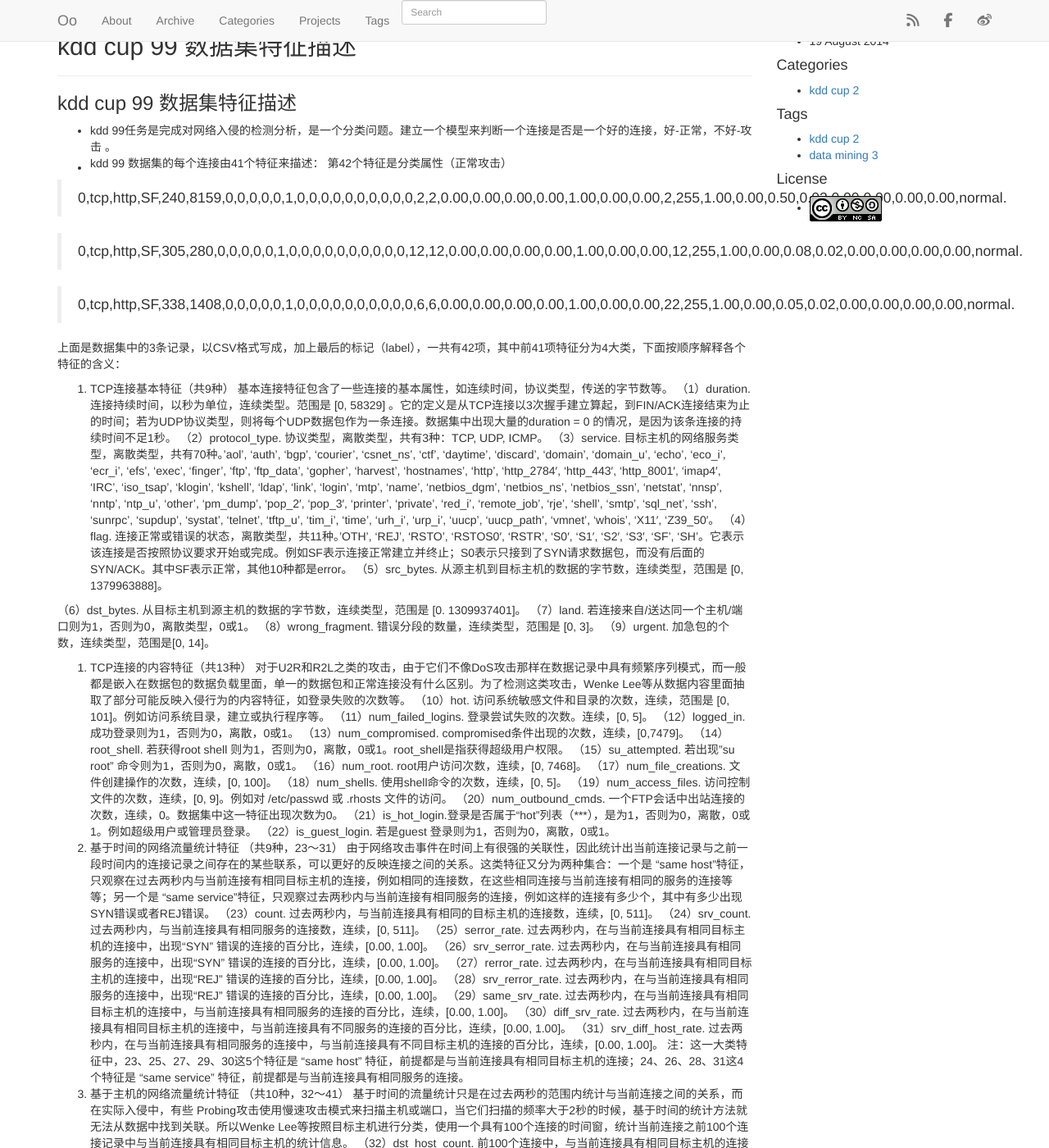
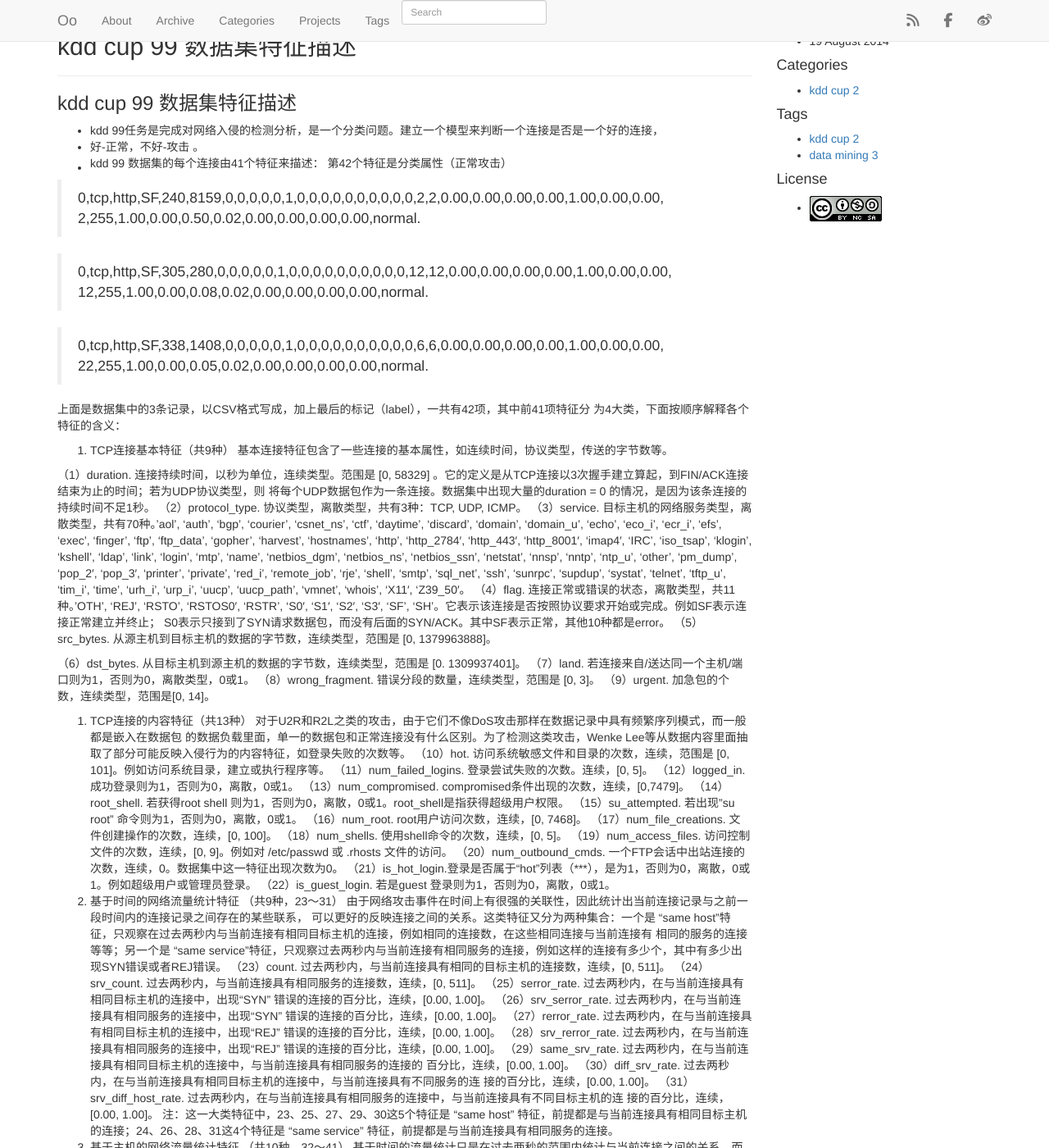
Before and after one commit to anicy/anicy.github.io, a Jekyll site: the page built from _posts/2014-08-19-kdd-data-describe.md, in a window 1280 px wide and 1400 px high. Shown: the whole window at 82% size. Built offline with Jekyll 4.4.1, drawn with Linux system fonts in a browser that asks for light colours; nearby versions of some CDN libraries; library files that are not in the unit come from our copies; Markdown is read by kramdown in place of the engine named in the settings; comment, search, counter and statistics services are not loaded; some of the changed text lies outside the part shown.

Commit message:
Update 2014-08-19-kdd-data-describe.md

```diff
--- a/_posts/2014-08-19-kdd-data-describe.md
+++ b/_posts/2014-08-19-kdd-data-describe.md
@@ -9,22 +9,33 @@ tags: [kdd cup,data mining]
 
 ### kdd cup 99 数据集特征描述
 
-- kdd 99任务是完成对网络入侵的检测分析，是一个分类问题。建立一个模型来判断一个连接是否是一个好的连接，好-正常，不好-攻击  。
+- kdd 99任务是完成对网络入侵的检测分析，是一个分类问题。建立一个模型来判断一个连接是否是一个好的连接，
+- 好-正常，不好-攻击  。
 - kdd 99 数据集的每个连接由41个特征来描述： 第42个特征是分类属性（正常|攻击）
 
->0,tcp,http,SF,240,8159,0,0,0,0,0,1,0,0,0,0,0,0,0,0,0,0,2,2,0.00,0.00,0.00,0.00,1.00,0.00,0.00,2,255,1.00,0.00,0.50,0.02,0.00,0.00,0.00,0.00,normal.
+>0,tcp,http,SF,240,8159,0,0,0,0,0,1,0,0,0,0,0,0,0,0,0,0,2,2,0.00,0.00,0.00,0.00,1.00,0.00,0.00,
+2,255,1.00,0.00,0.50,0.02,0.00,0.00,0.00,0.00,normal.
 
->0,tcp,http,SF,305,280,0,0,0,0,0,1,0,0,0,0,0,0,0,0,0,0,12,12,0.00,0.00,0.00,0.00,1.00,0.00,0.00,12,255,1.00,0.00,0.08,0.02,0.00,0.00,0.00,0.00,normal.
+>0,tcp,http,SF,305,280,0,0,0,0,0,1,0,0,0,0,0,0,0,0,0,0,12,12,0.00,0.00,0.00,0.00,1.00,0.00,0.00,
+12,255,1.00,0.00,0.08,0.02,0.00,0.00,0.00,0.00,normal.
 
->0,tcp,http,SF,338,1408,0,0,0,0,0,1,0,0,0,0,0,0,0,0,0,0,6,6,0.00,0.00,0.00,0.00,1.00,0.00,0.00,22,255,1.00,0.00,0.05,0.02,0.00,0.00,0.00,0.00,normal.
+>0,tcp,http,SF,338,1408,0,0,0,0,0,1,0,0,0,0,0,0,0,0,0,0,6,6,0.00,0.00,0.00,0.00,1.00,0.00,0.00,
+22,255,1.00,0.00,0.05,0.02,0.00,0.00,0.00,0.00,normal.
 
-上面是数据集中的3条记录，以CSV格式写成，加上最后的标记（label），一共有42项，其中前41项特征分为4大类，下面按顺序解释各个特征的含义：
+上面是数据集中的3条记录，以CSV格式写成，加上最后的标记（label），一共有42项，其中前41项特征分
+为4大类，下面按顺序解释各个特征的含义：
 1. TCP连接基本特征（共9种）
 基本连接特征包含了一些连接的基本属性，如连续时间，协议类型，传送的字节数等。
-（1）duration. 连接持续时间，以秒为单位，连续类型。范围是 [0, 58329] 。它的定义是从TCP连接以3次握手建立算起，到FIN/ACK连接结束为止的时间；若为UDP协议类型，则将每个UDP数据包作为一条连接。数据集中出现大量的duration = 0 的情况，是因为该条连接的持续时间不足1秒。
+
+（1）duration. 连接持续时间，以秒为单位，连续类型。范围是 [0, 58329] 。它的定义是从TCP连接以3次握手建立算起，到FIN/ACK连接结束为止的时间；若为UDP协议类型，则
+将每个UDP数据包作为一条连接。数据集中出现大量的duration = 0 的情况，是因为该条连接的持续时间不足1秒。
 （2）protocol_type. 协议类型，离散类型，共有3种：TCP, UDP, ICMP。
-（3）service. 目标主机的网络服务类型，离散类型，共有70种。’aol’, ‘auth’, ‘bgp’, ‘courier’, ‘csnet_ns’, ‘ctf’, ‘daytime’, ‘discard’, ‘domain’, ‘domain_u’, ‘echo’, ‘eco_i’, ‘ecr_i’, ‘efs’, ‘exec’, ‘finger’, ‘ftp’, ‘ftp_data’, ‘gopher’, ‘harvest’, ‘hostnames’, ‘http’, ‘http_2784′, ‘http_443′, ‘http_8001′, ‘imap4′, ‘IRC’, ‘iso_tsap’, ‘klogin’, ‘kshell’, ‘ldap’, ‘link’, ‘login’, ‘mtp’, ‘name’, ‘netbios_dgm’, ‘netbios_ns’, ‘netbios_ssn’, ‘netstat’, ‘nnsp’, ‘nntp’, ‘ntp_u’, ‘other’, ‘pm_dump’, ‘pop_2′, ‘pop_3′, ‘printer’, ‘private’, ‘red_i’, ‘remote_job’, ‘rje’, ‘shell’, ‘smtp’, ‘sql_net’, ‘ssh’, ‘sunrpc’, ‘supdup’, ‘systat’, ‘telnet’, ‘tftp_u’, ‘tim_i’, ‘time’, ‘urh_i’, ‘urp_i’, ‘uucp’, ‘uucp_path’, ‘vmnet’, ‘whois’, ‘X11′, ‘Z39_50′。
-（4）flag. 连接正常或错误的状态，离散类型，共11种。’OTH’, ‘REJ’, ‘RSTO’, ‘RSTOS0′, ‘RSTR’, ‘S0′, ‘S1′, ‘S2′, ‘S3′, ‘SF’, ‘SH’。它表示该连接是否按照协议要求开始或完成。例如SF表示连接正常建立并终止；S0表示只接到了SYN请求数据包，而没有后面的SYN/ACK。其中SF表示正常，其他10种都是error。
+（3）service. 目标主机的网络服务类型，离散类型，共有70种。’aol’, ‘auth’, ‘bgp’, ‘courier’,
+‘csnet_ns’, ‘ctf’, ‘daytime’, ‘discard’, ‘domain’, ‘domain_u’, ‘echo’, ‘eco_i’, ‘ecr_i’,
+‘efs’, ‘exec’, ‘finger’, ‘ftp’, ‘ftp_data’, ‘gopher’, ‘harvest’, ‘hostnames’, ‘http’, ‘http_2784′, ‘http_443′, ‘http_8001′, ‘imap4′, ‘IRC’, ‘iso_tsap’, ‘klogin’, ‘kshell’, ‘ldap’, ‘link’, ‘login’, ‘mtp’, ‘name’, ‘netbios_dgm’, ‘netbios_ns’, ‘netbios_ssn’, ‘netstat’, ‘nnsp’, ‘nntp’, ‘ntp_u’, ‘other’, ‘pm_dump’, ‘pop_2′, ‘pop_3′, ‘printer’, ‘private’, ‘red_i’, ‘remote_job’, ‘rje’, ‘shell’, ‘smtp’, ‘sql_net’, ‘ssh’, ‘sunrpc’, ‘supdup’, ‘systat’, ‘telnet’, ‘tftp_u’, ‘tim_i’, ‘time’, ‘urh_i’, ‘urp_i’, ‘uucp’, ‘uucp_path’, ‘vmnet’, ‘whois’, ‘X11′, ‘Z39_50′。
+（4）flag. 连接正常或错误的状态，离散类型，共11种。’OTH’, ‘REJ’, ‘RSTO’, ‘RSTOS0′, ‘RSTR’, ‘S0′, ‘S1′,
+‘S2′, ‘S3′, ‘SF’, ‘SH’。它表示该连接是否按照协议要求开始或完成。例如SF表示连接正常建立并终止；
+S0表示只接到了SYN请求数据包，而没有后面的SYN/ACK。其中SF表示正常，其他10种都是error。
 （5）src_bytes. 从源主机到目标主机的数据的字节数，连续类型，范围是 [0, 1379963888]。
 
 <!--more-->
@@ -33,7 +44,8 @@ tags: [kdd cup,data mining]
 （8）wrong_fragment. 错误分段的数量，连续类型，范围是 [0, 3]。
 （9）urgent. 加急包的个数，连续类型，范围是[0, 14]。
 2. TCP连接的内容特征（共13种）
-对于U2R和R2L之类的攻击，由于它们不像DoS攻击那样在数据记录中具有频繁序列模式，而一般都是嵌入在数据包的数据负载里面，单一的数据包和正常连接没有什么区别。为了检测这类攻击，Wenke Lee等从数据内容里面抽取了部分可能反映入侵行为的内容特征，如登录失败的次数等。
+对于U2R和R2L之类的攻击，由于它们不像DoS攻击那样在数据记录中具有频繁序列模式，而一般都是嵌入在数据包
+的数据负载里面，单一的数据包和正常连接没有什么区别。为了检测这类攻击，Wenke Lee等从数据内容里面抽取了部分可能反映入侵行为的内容特征，如登录失败的次数等。
 （10）hot. 访问系统敏感文件和目录的次数，连续，范围是 [0, 101]。例如访问系统目录，建立或执行程序等。
 （11）num_failed_logins. 登录尝试失败的次数。连续，[0, 5]。
 （12）logged_in. 成功登录则为1，否则为0，离散，0或1。
@@ -48,28 +60,37 @@ tags: [kdd cup,data mining]
 （21）is_hot_login.登录是否属于“hot”列表（***），是为1，否则为0，离散，0或1。例如超级用户或管理员登录。
 （22）is_guest_login. 若是guest 登录则为1，否则为0，离散，0或1。
 3. 基于时间的网络流量统计特征 （共9种，23～31）
-由于网络攻击事件在时间上有很强的关联性，因此统计出当前连接记录与之前一段时间内的连接记录之间存在的某些联系，可以更好的反映连接之间的关系。这类特征又分为两种集合：一个是 “same host”特征，只观察在过去两秒内与当前连接有相同目标主机的连接，例如相同的连接数，在这些相同连接与当前连接有相同的服务的连接等等；另一个是 “same service”特征，只观察过去两秒内与当前连接有相同服务的连接，例如这样的连接有多少个，其中有多少出现SYN错误或者REJ错误。
+由于网络攻击事件在时间上有很强的关联性，因此统计出当前连接记录与之前一段时间内的连接记录之间存在的某些联系，
+可以更好的反映连接之间的关系。这类特征又分为两种集合：一个是 “same host”特征，只观察在过去两秒内与当前连接有相同目标主机的连接，例如相同的连接数，在这些相同连接与当前连接有
+相同的服务的连接等等；另一个是 “same service”特征，只观察过去两秒内与当前连接有相同服务的连接，例如这样的连接有多少个，其中有多少出现SYN错误或者REJ错误。
 （23）count. 过去两秒内，与当前连接具有相同的目标主机的连接数，连续，[0, 511]。
 （24）srv_count. 过去两秒内，与当前连接具有相同服务的连接数，连续，[0, 511]。
 （25）serror_rate. 过去两秒内，在与当前连接具有相同目标主机的连接中，出现“SYN” 错误的连接的百分比，连续，[0.00, 1.00]。
 （26）srv_serror_rate. 过去两秒内，在与当前连接具有相同服务的连接中，出现“SYN” 错误的连接的百分比，连续，[0.00, 1.00]。
 （27）rerror_rate. 过去两秒内，在与当前连接具有相同目标主机的连接中，出现“REJ” 错误的连接的百分比，连续，[0.00, 1.00]。
 （28）srv_rerror_rate. 过去两秒内，在与当前连接具有相同服务的连接中，出现“REJ” 错误的连接的百分比，连续，[0.00, 1.00]。
-（29）same_srv_rate. 过去两秒内，在与当前连接具有相同目标主机的连接中，与当前连接具有相同服务的连接的百分比，连续，[0.00, 1.00]。
-（30）diff_srv_rate. 过去两秒内，在与当前连接具有相同目标主机的连接中，与当前连接具有不同服务的连接的百分比，连续，[0.00, 1.00]。
-（31）srv_diff_host_rate. 过去两秒内，在与当前连接具有相同服务的连接中，与当前连接具有不同目标主机的连接的百分比，连续，[0.00, 1.00]。
+（29）same_srv_rate. 过去两秒内，在与当前连接具有相同目标主机的连接中，与当前连接具有相同服务的连接的
+百分比，连续，[0.00, 1.00]。
+（30）diff_srv_rate. 过去两秒内，在与当前连接具有相同目标主机的连接中，与当前连接具有不同服务的连
+接的百分比，连续，[0.00, 1.00]。
+（31）srv_diff_host_rate. 过去两秒内，在与当前连接具有相同服务的连接中，与当前连接具有不同目标主机的连
+接的百分比，连续，[0.00, 1.00]。
 注：这一大类特征中，23、25、27、29、30这5个特征是 “same host” 特征，前提都是与当前连接具有相同目标主机的连接；24、26、28、31这4个特征是 “same service” 特征，前提都是与当前连接具有相同服务的连接。
 4. 基于主机的网络流量统计特征 （共10种，32～41）
-基于时间的流量统计只是在过去两秒的范围内统计与当前连接之间的关系，而在实际入侵中，有些 Probing攻击使用慢速攻击模式来扫描主机或端口，当它们扫描的频率大于2秒的时候，基于时间的统计方法就无法从数据中找到关联。所以Wenke Lee等按照目标主机进行分类，使用一个具有100个连接的时间窗，统计当前连接之前100个连接记录中与当前连接具有相同目标主机的统计信息。
+基于时间的流量统计只是在过去两秒的范围内统计与当前连接之间的关系，而在实际入侵中，有些 Probing攻击使用慢速攻击模式来扫描主机或端口，当它们扫描的频率大于2秒的时候，基于时间的统计方法就无法从数
+据中找到关联。所以Wenke Lee等按照目标主机进行分类，使用一个具有100个连接的时间窗，统计当前连接之前100个连
+接记录中与当前连接具有相同目标主机的统计信息。
 （32）dst_host_count. 前100个连接中，与当前连接具有相同目标主机的连接数，连续，[0, 255]。
 （33）dst_host_srv_count. 前100个连接中，与当前连接具有相同目标主机相同服务的连接数，连续，[0, 255]。
 （34）dst_host_same_srv_rate. 前100个连接中，与当前连接具有相同目标主机相同服务的连接所占的百分比，连续，[0.00, 1.00]。
 （35）dst_host_diff_srv_rate. 前100个连接中，与当前连接具有相同目标主机不同服务的连接所占的百分比，连续，[0.00, 1.00]。
 （36）dst_host_same_src_port_rate. 前100个连接中，与当前连接具有相同目标主机相同源端口的连接所占的百分比，连续，[0.00, 1.00]。
 （37）dst_host_srv_diff_host_rate. 前100个连接中，与当前连接具有相同目标主机相同服务的连接中，与当前连接具有不同源主机的连接所占的百分比，连续，[0.00, 1.00]。
-（38）dst_host_serror_rate. 前100个连接中，与当前连接具有相同目标主机的连接中，出现SYN错误的连接所占的百分比，连续，[0.00, 1.00]。
+（38）dst_host_serror_rate. 前100个连接中，与当前连接具有相同目标主机的连接中，出现SYN错误的连接所占
+的百分比，连续，[0.00, 1.00]。
 （39）dst_host_srv_serror_rate. 前100个连接中，与当前连接具有相同目标主机相同服务的连接中，出现SYN错误的连接所占的百分比，连续，[0.00, 1.00]。
-（40）dst_host_rerror_rate. 前100个连接中，与当前连接具有相同目标主机的连接中，出现REJ错误的连接所占的百分比，连续，[0.00, 1.00]。
+（40）dst_host_rerror_rate. 前100个连接中，与当前连接具有相同目标主机的连接中，出现REJ错误的连接所占的
+百分比，连续，[0.00, 1.00]。
 （41）dst_host_srv_rerror_rate. 前100个连接中，与当前连接具有相同目标主机相同服务的连接中，出现REJ错误的连接所占的百分比，连续，[0.00, 1.00]。
 
  ####参考
```
